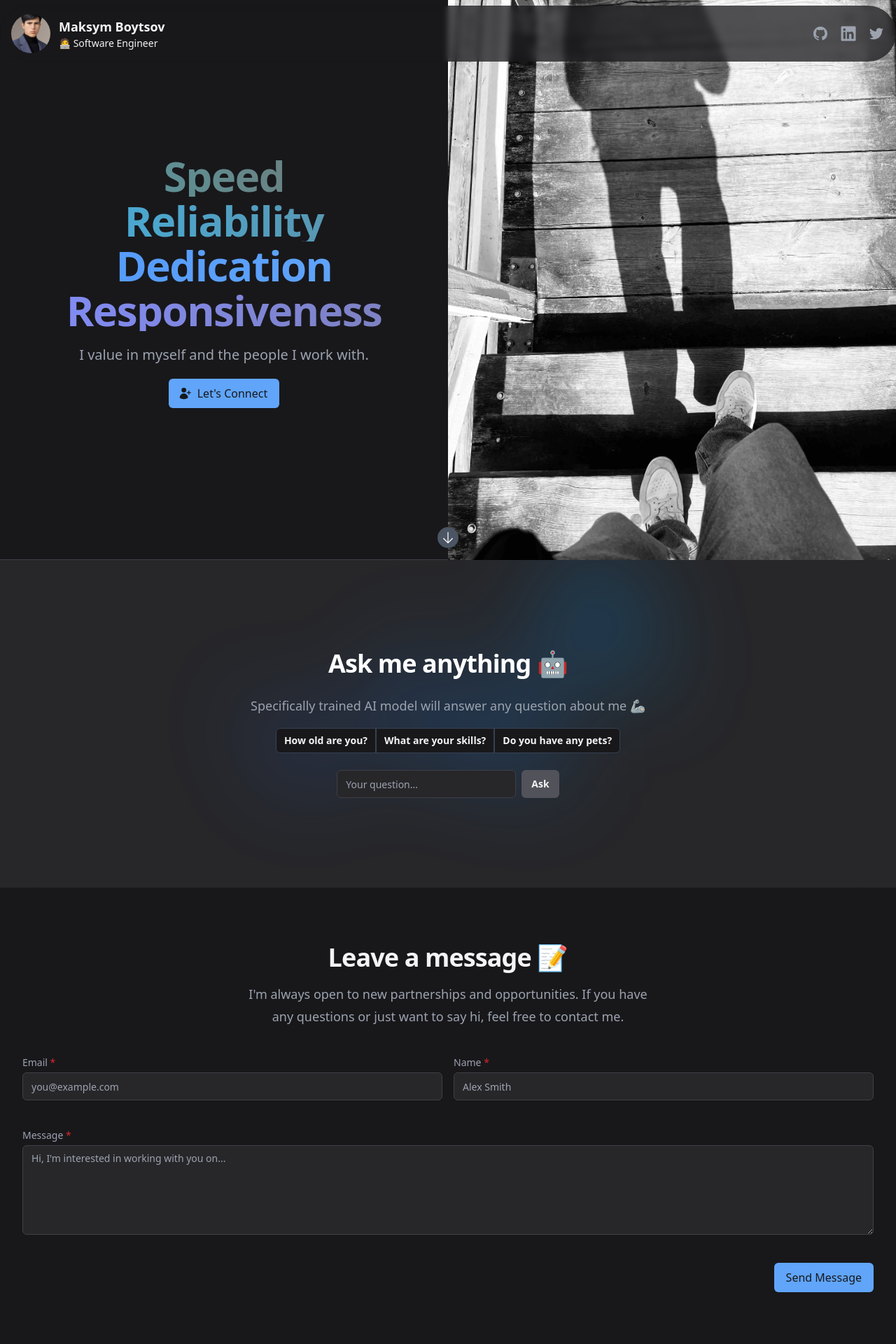
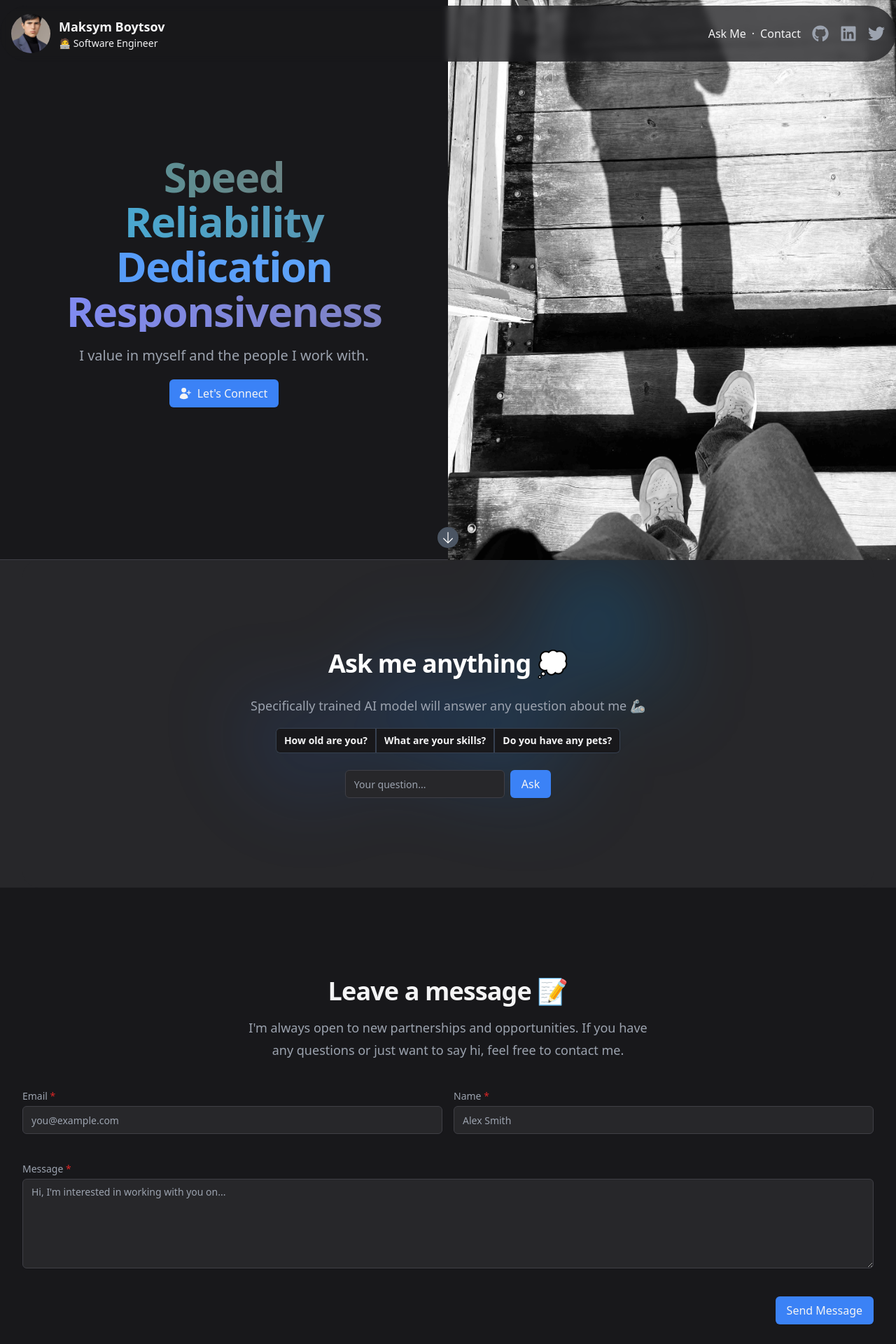
Before and after one commit to maksym-boytsov/maksym-boytsov, a Next.js app: page / in a window 1280 px wide. Shown: the top 1920 px of the page at 70% size. Built offline with nearby package versions, Linux system fonts and the light colour scheme.

Commit message:
fix: styles
Signed-off-by: Max ⚡️ <maksym.boytsov@gmail.com>

```diff
--- /dev/null
+++ b/components/button.tsx
@@ -0,0 +1,14 @@
+import React, { ButtonHTMLAttributes } from "react";
+import { twMerge } from "tailwind-merge";
+
+export interface ButtonProps extends ButtonHTMLAttributes<HTMLButtonElement> {}
+
+export const Button = (props: ButtonProps) => {
+  const className = twMerge(
+    "bg-blue-500 text-zinc-100 hover:bg-blue-600 focus:ring-blue-500",
+    "inline-flex items-center rounded-md px-4 py-2 text-base font-medium shadow-sm focus:outline-none focus:ring-2 focus:ring-offset-2 disabled:opacity-50 disabled:cursor-not-allowed hover:disabled:bg-blue-500",
+    props.className
+  );
+
+  return <button {...props} className={className} />;
+};
--- /dev/null
+++ b/components/index.ts
@@ -0,0 +1 @@
+export * from "./button";
--- a/package.json
+++ b/package.json
@@ -16,7 +16,8 @@
     "react": "^18.2.0",
     "react-dom": "^18.2.0",
     "react-hook-form": "^7.40.0",
-    "react-icons": "^4.7.1"
+    "react-icons": "^4.7.1",
+    "tailwind-merge": "^1.10.0"
   },
   "devDependencies": {
     "@types/node": "18.11.13",
--- a/pages/index.tsx
+++ b/pages/index.tsx
@@ -1,4 +1,4 @@
-import { FaLinkedin } from "react-icons/fa";
+import { FaGithub, FaLinkedin, FaTwitter } from "react-icons/fa";
 import {
   ArrowDownIcon,
   ExclamationCircleIcon,
@@ -11,6 +11,7 @@ import Image from "next/image";
 
 import maksymSrc from "../public/maksym.jpg";
 import shadowSrc from "../public/shadow.jpg";
+import { Button } from "../components";
 
 const COMMON_PHRASES = [
   "How old are you?",
@@ -104,17 +105,20 @@ export default function Home() {
     <>
       <Head>
         <title>Maksym Boytsov</title>
-        <meta name="description" content="Maksym Boytsov's personal website" />
-        {/* <link rel="icon" href="/favicon.ico" /> */}
-        <link rel="canonical" href="https://maksym.page/" />
+        <meta
+          name="description"
+          content="Welcome to Maksym Boytsov's personal website! As a full-stack software engineer and entrepreneur, I'm passionate about building innovative solutions that make a difference. Let's connect and bring ideas to life."
+        />
+
+        <link rel="canonical" href="https://www.maksym.page/" />
         <meta name="viewport" content="initial-scale=1.0, width=device-width" />
       </Head>
 
       <main className="text-zinc-100">
         <header className="fixed z-10 backdrop-blur-sm bg-zinc-900/75 rounded-full left-0 right-0 top-2 py-1.5 sm:py-3 mx-auto max-w-7xl px-2 sm:px-4">
           <div className="flex justify-between items-center">
-            <div className="grid grid-flow-col items-center">
-              <div className="mr-3 flex-shrink-0">
+            <div className="grid grid-flow-col items-center gap-3">
+              <div className="flex-shrink-0">
                 <Image
                   className="inline-block h-12 w-12 sm:h-14 sm:w-14 rounded-full object-cover"
                   src={maksymSrc}
@@ -128,6 +132,9 @@ export default function Home() {
             </div>
 
             <div className="flex justify-center space-x-2 sm:space-x-4">
+              <div className="grid grid-flow-col gap-2 ml-4">
+                <a href="#ai">Ask Me</a>·<a href="#contact">Contact </a>
+              </div>
               {social.map((item) => (
                 <a
                   key={item.name}
@@ -166,16 +173,15 @@ export default function Home() {
                 I value in myself and the people I work with.
               </p>
             </div>
-            <button
+            <Button
               onClick={() =>
                 contactRef.current.scrollIntoView({ behavior: "smooth" })
               }
               type="button"
-              className="inline-flex items-center rounded-md border border-transparent bg-blue-400 px-4 py-2 text-base font-medium text-zinc-900 shadow-sm hover:bg-blue-300 focus:outline-none focus:ring-2 focus:ring-blue-200"
             >
               <UserPlusIcon className="-ml-1 mr-2 h-5 w-5" aria-hidden="true" />
               Let's Connect
-            </button>
+            </Button>
           </div>
           <div className="hidden md:block relative">
             <Image
@@ -202,7 +208,7 @@ export default function Home() {
           <div className="mx-auto max-w-7xl sm:px-6 lg:px-8">
             <div className="grid gap-4 relative isolate overflow-hidden bg-zinc-800 px-6 py-24 sm:rounded-3xl sm:px-24 xl:py-32">
               <h2 className="text-center text-3xl font-bold tracking-tight text-white sm:text-4xl">
-                Ask me anything 🤖
+                Ask me anything 💭
               </h2>
               <p className="mx-auto mt-2 text-center text-lg leading-8 text-gray-400">
                 Specifically trained AI model will answer any question about me
@@ -259,22 +265,21 @@ export default function Home() {
                             "Your question must be at most 100 characters.",
                         },
                       })}
-                      className={`bg-zinc-800 border-zinc-700 block w-full h-10 rounded-md autofill:bg-zinc-700 border px-3 pr-10 sm:text-sm${
+                      className={`bg-zinc-800 border-zinc-700 block w-full h-10 rounded-md autofill:bg-zinc-700 border px-3 sm:text-sm${
                         createCompletionForm.formState.errors.question
                           ? ` ${invalidInputClassName}`
                           : ""
                       }`}
                       placeholder="Your question..."
                     />
-                    <button
+                    <Button
                       type="submit"
                       disabled={createCompletionForm.formState.isSubmitting}
-                      className="flex-none rounded-md bg-zinc-600 py-2.5 px-3.5 text-sm font-semibold text-zinc-100 shadow-sm hover:bg-zinc-500 focus-visible:outline focus-visible:outline-2 focus-visible:outline-offset-2 focus-visible:outline-white"
                     >
                       {createCompletionForm.formState.isSubmitting
                         ? "Loading..."
                         : "Ask"}
-                    </button>
+                    </Button>
                   </div>
                   {createCompletionForm.formState.errors.question ? (
                     <p className="text-red-500 text-sm">
@@ -339,7 +344,7 @@ export default function Home() {
           ref={contactRef}
           noValidate
           onSubmit={handleSendMessage}
-          className="grid gap-10 py-10 px-4 mx-auto max-w-7xl sm:py-16 sm:px-6 lg:py-20 lg:px-8"
+          className="grid gap-10 py-24 px-4 mx-auto max-w-7xl sm:py-16 sm:px-6 lg:py-32 lg:px-8"
         >
           <div className="text-center">
             <h2 className="text-2xl font-bold tracking-tight sm:text-4xl">
@@ -483,17 +488,17 @@ export default function Home() {
               </p>
             )}
           </div>
-          <button
+          <Button
             disabled={contactForm.formState.isSubmitting}
             type="submit"
-            className="place-self-end inline-flex items-center rounded-md border border-transparent bg-blue-400 px-4 py-2 text-base font-medium text-zinc-900 shadow-sm hover:bg-blue-300 focus:outline-none focus:ring-2 focus:ring-blue-500 focus:ring-offset-2"
+            className="place-self-end"
           >
             {contactForm.formState.isSubmitting ? "Loading..." : "Send Message"}
-          </button>
+          </Button>
         </form>
 
         <footer className="bg-zinc-800 border-t border-zinc-700">
-          <div className="mx-auto max-w-7xl overflow-hidden py-12 px-4 sm:px-6 lg:px-8">
+          <div className="mx-auto max-w-7xl overflow-hidden py-8 px-4 sm:px-6 lg:px-8">
             <div className="flex justify-center space-x-4">
               {social.map((item) => (
                 <a
@@ -508,7 +513,7 @@ export default function Home() {
                 </a>
               ))}
             </div>
-            <p className="mt-8 text-center text-base text-gray-400">
+            <p className="mt-6 text-center text-base text-gray-400">
               &copy; {new Date().getFullYear()} Maksym Boytsov. Crafted with 🫶
             </p>
           </div>
@@ -541,15 +546,7 @@ const social = [
   {
     name: "GitHub",
     href: "https://github.com/maksym-boytsov",
-    icon: (props) => (
-      <svg fill="currentColor" viewBox="0 0 24 24" {...props}>
-        <path
-          fillRule="evenodd"
-          d="M12 2C6.477 2 2 6.484 2 12.017c0 4.425 2.865 8.18 6.839 9.504.5.092.682-.217.682-.483 0-.237-.008-.868-.013-1.703-2.782.605-3.369-1.343-3.369-1.343-.454-1.158-1.11-1.466-1.11-1.466-.908-.62.069-.608.069-.608 1.003.07 1.531 1.032 1.531 1.032.892 1.53 2.341 1.088 2.91.832.092-.647.35-1.088.636-1.338-2.22-.253-4.555-1.113-4.555-4.951 0-1.093.39-1.988 1.029-2.688-.103-.253-.446-1.272.098-2.65 0 0 .84-.27 2.75 1.026A9.564 9.564 0 0112 6.844c.85.004 1.705.115 2.504.337 1.909-1.296 2.747-1.027 2.747-1.027.546 1.379.202 2.398.1 2.651.64.7 1.028 1.595 1.028 2.688 0 3.848-2.339 4.695-4.566 4.943.359.309.678.92.678 1.855 0 1.338-.012 2.419-.012 2.747 0 .268.18.58.688.482A10.019 10.019 0 0022 12.017C22 6.484 17.522 2 12 2z"
-          clipRule="evenodd"
-        />
-      </svg>
-    ),
+    icon: (props) => <FaGithub {...props} size="24" />,
   },
   {
     name: "Linkedin",
@@ -559,71 +556,6 @@ const social = [
   {
     name: "Twitter",
     href: "https://twitter.com/maksym_boytsov",
-    icon: (props) => (
-      <svg fill="currentColor" viewBox="0 0 24 24" {...props}>
-        <path d="M8.29 20.251c7.547 0 11.675-6.253 11.675-11.675 0-.178 0-.355-.012-.53A8.348 8.348 0 0022 5.92a8.19 8.19 0 01-2.357.646 4.118 4.118 0 001.804-2.27 8.224 8.224 0 01-2.605.996 4.107 4.107 0 00-6.993 3.743 11.65 11.65 0 01-8.457-4.287 4.106 4.106 0 001.27 5.477A4.072 4.072 0 012.8 9.713v.052a4.105 4.105 0 003.292 4.022 4.095 4.095 0 01-1.853.07 4.108 4.108 0 003.834 2.85A8.233 8.233 0 012 18.407a11.616 11.616 0 006.29 1.84" />
-      </svg>
-    ),
+    icon: (props) => <FaTwitter {...props} size="24" />,
   },
 ];
-
-const experiences = [
-  {
-    company: "Freelance",
-    name: "Web Developer",
-    description:
-      "Working with clients on Upwork as a freelance developers to help them build their websites.",
-    start: "Mar 2018",
-    end: "Aug 2019",
-  },
-  {
-    company: "Alpha Soft",
-    name: "Front-end Developer",
-    description: "Building a CRM web-application for the company's clients.",
-    start: "Aug 2019",
-    end: "Nov 2019",
-  },
-  {
-    company: "Startup House",
-    name: "Full-stack Engineer",
-    description:
-      "Worked with countless various teams on different projects to build and maintain web applications in a startup environment.",
-    start: "Dec 2019",
-    end: "Dec 2021",
-  },
-  {
-    company: "Fleek",
-    name: "Software Engineer",
-    description:
-      "Continuing to build and maintain world-class applications in web3 space.",
-    start: "Sep 2021",
-    end: "Now",
-  },
-];
-
-const skills = [
-  "TypeScript",
-  "JavaScript",
-  "React",
-  "Next.js",
-  "Node.js",
-  "GraphQL",
-  "Redux",
-  "Git",
-  "Databases (SQL, NoSQL)",
-  "Testing (Jest, Cypress)",
-  "CI/CD",
-  "Cloud Computing",
-  "Distributed Systems",
-  "Microservices",
-  "Design Systems",
-  "Design",
-  "Wallets (Metamask, WalletConnect)",
-  "Web3 (Ethers.js, Web3.js)",
-  "Blockchains (Ethereum, Polygon, BSC)",
-];
-
-const languages = [
-  "English, Ukrainian, Polish, Russian (Professional)",
-  "Spanish (Basic)",
-];
```
Also changed, not shown: 1 other file (tests, documents, lock files or other folders).
